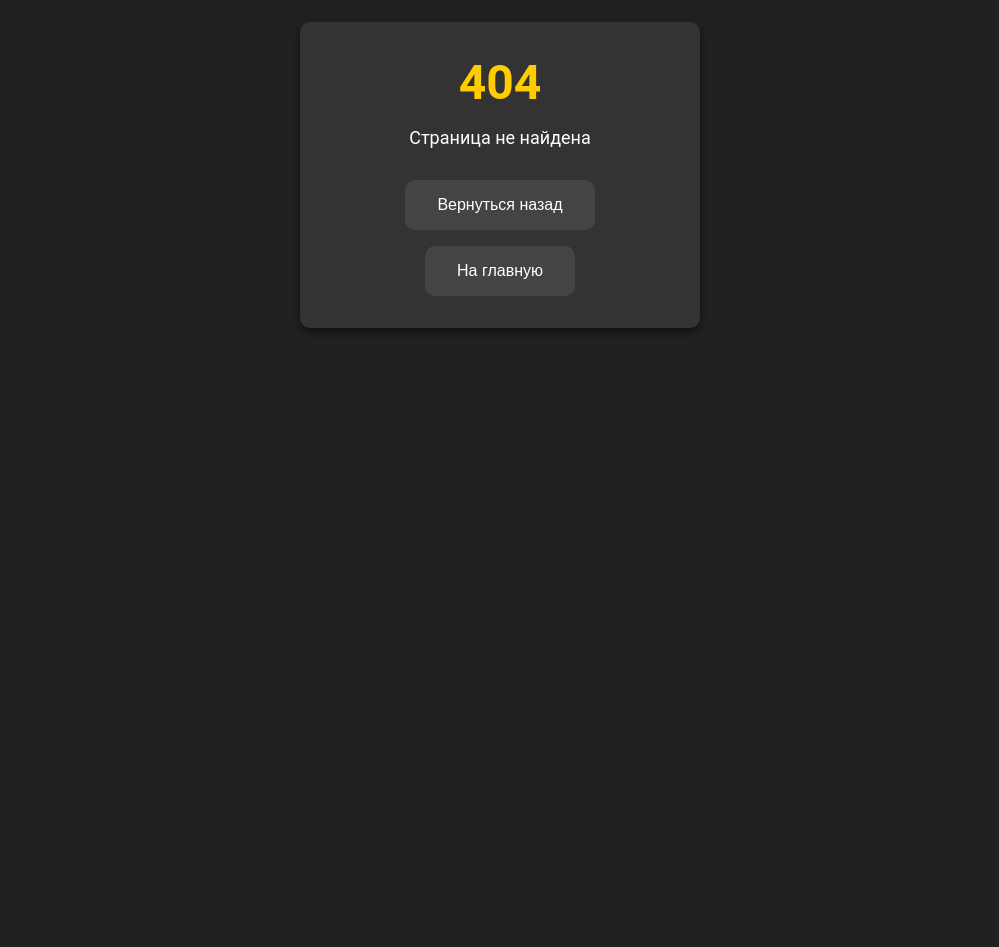
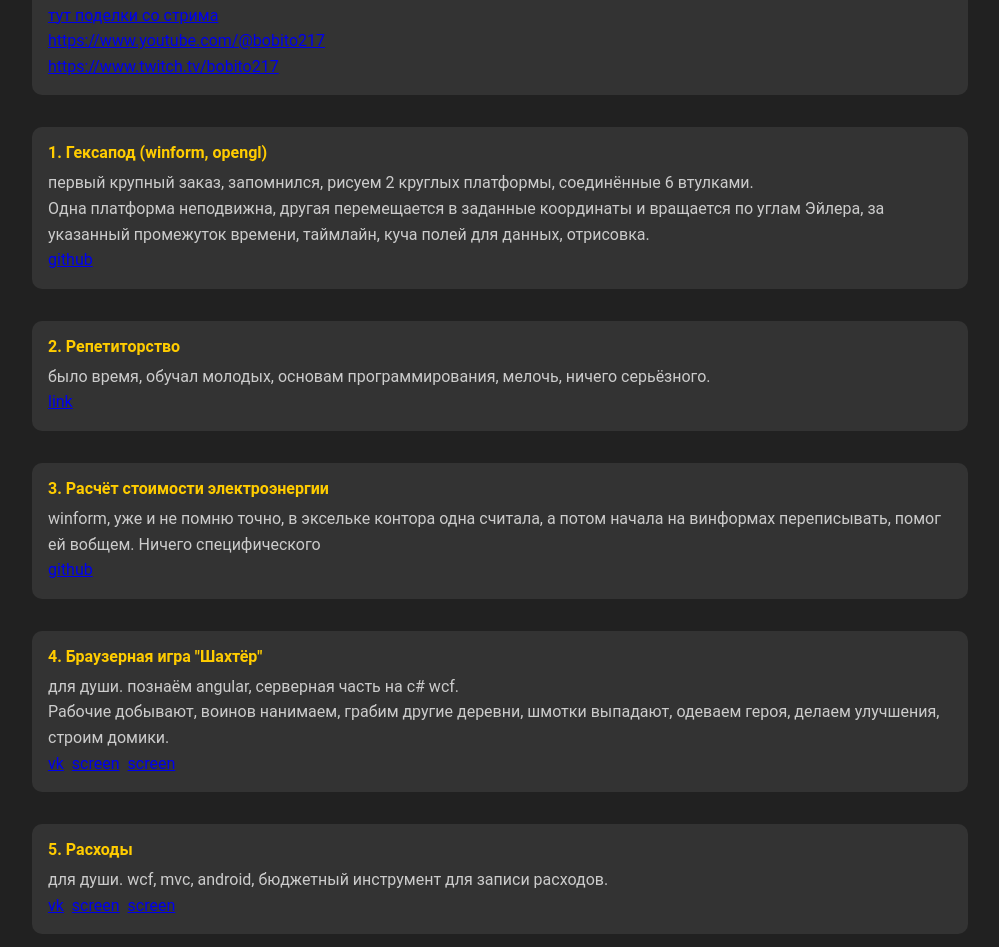
Before and after one commit to MaxNagibator/bob217.ru, a Vue app: page /resume in a window 1280 px wide. Before the commit this address led to /404. Shown: the part 245-1192 px from the top of the page, without its empty margins (140-1139 px from the left). Before the commit the page ends 840 px from the top, so only its background shows below. Built offline with nearby package versions, Linux system fonts and the light colour scheme.

Commit message:
Перенос дополнительных страниц
- Перенесены станицы донатов и hh
- Незначительно облагорожены страницы донатов и hh

```diff
--- a/src/router/index.ts
+++ b/src/router/index.ts
@@ -8,6 +8,16 @@ const router = createRouter({
       path: '/',
       name: 'home',
       component: HomeView,
+    },
+    {
+      path: '/resume',
+      name: 'resume',
+      component: () => import('../views/ResumeView.vue'),
+    },
+    {
+      path: '/donate',
+      name: 'donate',
+      component: () => import('../views/DonateView.vue'),
     },
     {
       path: '/about',
--- /dev/null
+++ b/src/views/DonateView.vue
@@ -0,0 +1,108 @@
+<script lang="ts" setup></script>
+
+<template>
+  <div class="donate">
+    <div class="donate-container">
+      <h2>
+        Поддержки каналов "дот нет помойка", "лучик света", "игровая дрисня", "фильмы с максимчиком"
+      </h2>
+      <h2>
+        Телега тут
+        <a href="https://t.me/bobito217">https://t.me/bobito217</a>
+      </h2>
+
+      <div class="donate-section">
+        <p>Пожертвования можно кидать сюды</p>
+        <a class="donate-link" href="https://donate.stream/bob217">
+          https://donate.stream/bob217
+        </a>
+        <img alt="QR код для доната" class="qr-image" src="/img/qr.png" />
+      </div>
+
+      <div class="donate-section crypto">
+        <p>Криптой сюда</p>
+        <div class="crypto-address">0x79373a0523c4fb5917a31c968c190bc3d188641a</div>
+        <img alt="USDC QR код" class="qr-image" src="/img/usdc.png" />
+      </div>
+    </div>
+  </div>
+</template>
+
+<style scoped>
+.donate {
+  display: flex;
+  align-items: center;
+  justify-content: center;
+  min-height: 100vh;
+  padding: 2rem;
+}
+
+.donate-container {
+  width: 100%;
+  max-width: 500px;
+  margin: 0 auto;
+}
+
+.donate-container h2 {
+  margin-bottom: 1.5rem;
+  text-align: center;
+}
+
+.donate-container h2 a {
+  color: #00bcd4;
+}
+
+.donate-section {
+  margin-top: 2.5rem;
+  padding: 2rem;
+  text-align: center;
+  border-radius: 10px;
+  background-color: #333;
+}
+
+.donate-section p {
+  font-size: 1rem;
+  margin-bottom: 1rem;
+}
+
+.donate-link {
+  font-size: 1rem;
+  display: inline-block;
+  margin-bottom: 1.5rem;
+  text-decoration: underline;
+  color: #00bcd4;
+}
+
+.donate-link:hover {
+  color: #ffcc00;
+}
+
+.qr-image {
+  display: block;
+  max-width: 100%;
+  height: auto;
+  margin: 1.5rem auto 0;
+  border-radius: 10px;
+}
+
+.crypto-address {
+  font-family: monospace;
+  font-size: 0.875rem;
+  margin: 1rem 0;
+  padding: 1rem;
+  word-break: break-all;
+  color: #ffcc00;
+  border-radius: 10px;
+  background-color: #444;
+}
+
+@media (max-width: 768px) {
+  .donate-container {
+    max-width: 100%;
+  }
+
+  .donate-container h2 {
+    font-size: 1.25rem;
+  }
+}
+</style>
--- /dev/null
+++ b/src/views/ResumeView.vue
@@ -0,0 +1,171 @@
+<script lang="ts" setup></script>
+
+<template>
+  <div class="resume">
+    <h2>BobGroup. Работаем на себя. что вспомнилось:</h2>
+    <p class="note">Если вы это смотрите, то сорян, на фронтенд деняк не хватило</p>
+
+    <div class="resume-item">
+      <h4>11. Ведущий канала ".net помойка"</h4>
+      <p>
+        Стримлю мелкое программирование для успокоения души и просвещения масс.
+        <br />
+        <a href="http://bob217.ru">тут поделки со стрима</a>
+        <br />
+        <a href="https://www.youtube.com/@bobito217">https://www.youtube.com/@bobito217</a>
+        <br />
+        <a href="https://www.twitch.tv/bobito217">https://www.twitch.tv/bobito217</a>
+      </p>
+    </div>
+
+    <div class="resume-item">
+      <h4>1. Гексапод (winform, opengl)</h4>
+      <p>
+        первый крупный заказ, запомнился, рисуем 2 круглых платформы, соединённые 6 втулками.
+        <br />
+        Одна платформа неподвижна, другая перемещается в заданные координаты и вращается по углам
+        Эйлера, за указанный промежуток времени, таймлайн, куча полей для данных, отрисовка.
+        <br />
+        <a href="https://github.com/MaxNagibator/gusev">github</a>
+      </p>
+    </div>
+
+    <div class="resume-item">
+      <h4>2. Репетиторство</h4>
+      <p>
+        было время, обучал молодых, основам программирования, мелочь, ничего серьёзного.
+        <br />
+        <a href="http://tomsk.repetitors.info/comments.php?p=GritsinaMA">link</a>
+      </p>
+    </div>
+
+    <div class="resume-item">
+      <h4>3. Расчёт стоимости электроэнергии</h4>
+      <p>
+        winform, уже и не помню точно, в эксельке контора одна считала, а потом начала на винформах
+        переписывать, помог ей вобщем. Ничего специфического
+        <br />
+        <a href="https://github.com/MaxNagibator/calc-energy">github</a>
+      </p>
+    </div>
+
+    <div class="resume-item">
+      <h4>4. Браузерная игра "Шахтёр"</h4>
+      <p>
+        для души. познаём angular, серверная часть на c# wcf.
+        <br />
+        Рабочие добывают, воинов нанимаем, грабим другие деревни, шмотки выпадают, одеваем героя,
+        делаем улучшения, строим домики.
+        <br />
+        <a href="https://vk.com/bob217miner">vk</a>
+        <a href="https://www.dropbox.com/s/9bt66d1zbgfqr26/m1.png?dl=0">screen</a>
+        <a href="https://www.dropbox.com/s/435avjywsxehkaz/m2.png?dl=0">screen</a>
+      </p>
+    </div>
+
+    <div class="resume-item">
+      <h4>5. Расходы</h4>
+      <p>
+        для души. wcf, mvc, android, бюджетный инструмент для записи расходов.
+        <br />
+        <a href="https://vk.com/bob217money">vk</a>
+        <a href="https://www.dropbox.com/s/mh6zoor6pu97sgf/f2.png?dl=0">screen</a>
+        <a href="https://www.dropbox.com/s/e6uhw2ov5utlrjn/f1.png?dl=0">screen</a>
+      </p>
+    </div>
+
+    <div class="resume-item">
+      <h4>6. ФИС</h4>
+      <p>
+        ФИС - из последнего, помощь товарищам из Казахстана. Информационная система для регистрации
+        фармацевтического барахла(таблетки и тд.) с кучей функционала. MVC +kendo, angular.
+        <br />
+        Моё участие(делаем функционал):
+        <br />
+        Настройка времени приёма на внутреннем портале, и запись на приём на внешнем.
+        <br />
+        Один из этапов экспертизы (Экспертный совет), реализация логики, печатный формы(stimulsoft
+        reports).
+        <br />
+        Логирование обращений к сервисной части (всех подряд и индивидуальное красивое).
+        <br />
+        Механизм ролей прав доступа.
+        <br />
+        Что то ещё по мелочам.
+      </p>
+    </div>
+
+    <div class="resume-item">
+      <h4>7. Электронный журнал</h4>
+      <p>
+        Маленький проект на винформ, сдача и снятие объектов с охраны.
+        <br />
+        <a href="https://www.dropbox.com/s/z4a1oec1cjnyjb8/fsb.png?dl=0">screen</a>
+      </p>
+    </div>
+
+    <div class="resume-item">
+      <h4>8. Шахматишки</h4>
+      <p>
+        Это должно было быть моё портфолио, но в итоге пусть будет демонстрацией того, что чуток
+        умею писать плагины и в нугетсы заливать сборки.
+        <br />
+        <a href="http://chess.bob217.ru/">http://chess.bob217.ru/</a>
+        <br />
+        <a href="https://github.com/MaxNagibator/chess">https://github.com/MaxNagibator/chess</a>
+      </p>
+    </div>
+
+    <div class="resume-item">
+      <h4>9. Инстамодели</h4>
+      <p>
+        Простая консольная штука на .net core, которая логинится(черех хитрый парсинг страницы) и
+        скачивает фотографии людей из инстаграмма, по тегам или локации. Ну тут без ссылок и
+        картинок.
+      </p>
+    </div>
+
+    <div class="resume-item">
+      <h4>10. Департамент недвижимости москвы</h4>
+      <p>
+        Поработал тут два месяца на полноценную занятость. Ну это печальный опыт легаси, но чтото
+        полезное всё жи сделал. Сложно делать фичи, когда локально не все проекты запускаются, а
+        разбираться как их запустить не дают, да и сами не знают :)
+      </p>
+    </div>
+  </div>
+</template>
+
+<style scoped>
+.resume {
+  padding: 2rem;
+}
+
+.note {
+  margin-bottom: 2rem;
+  color: #ccc;
+}
+
+.resume-item {
+  margin-bottom: 2rem;
+  padding: 1rem;
+  border-radius: 10px;
+  background-color: #333;
+}
+
+.resume-item h4 {
+  margin-bottom: 0.5rem;
+  padding-bottom: 0;
+  color: #ffcc00;
+}
+
+.resume-item p {
+  line-height: 1.6;
+  margin: 0;
+  color: #ccc;
+}
+
+.resume-item a {
+  margin-right: 0.5rem;
+}
+</style>
```
